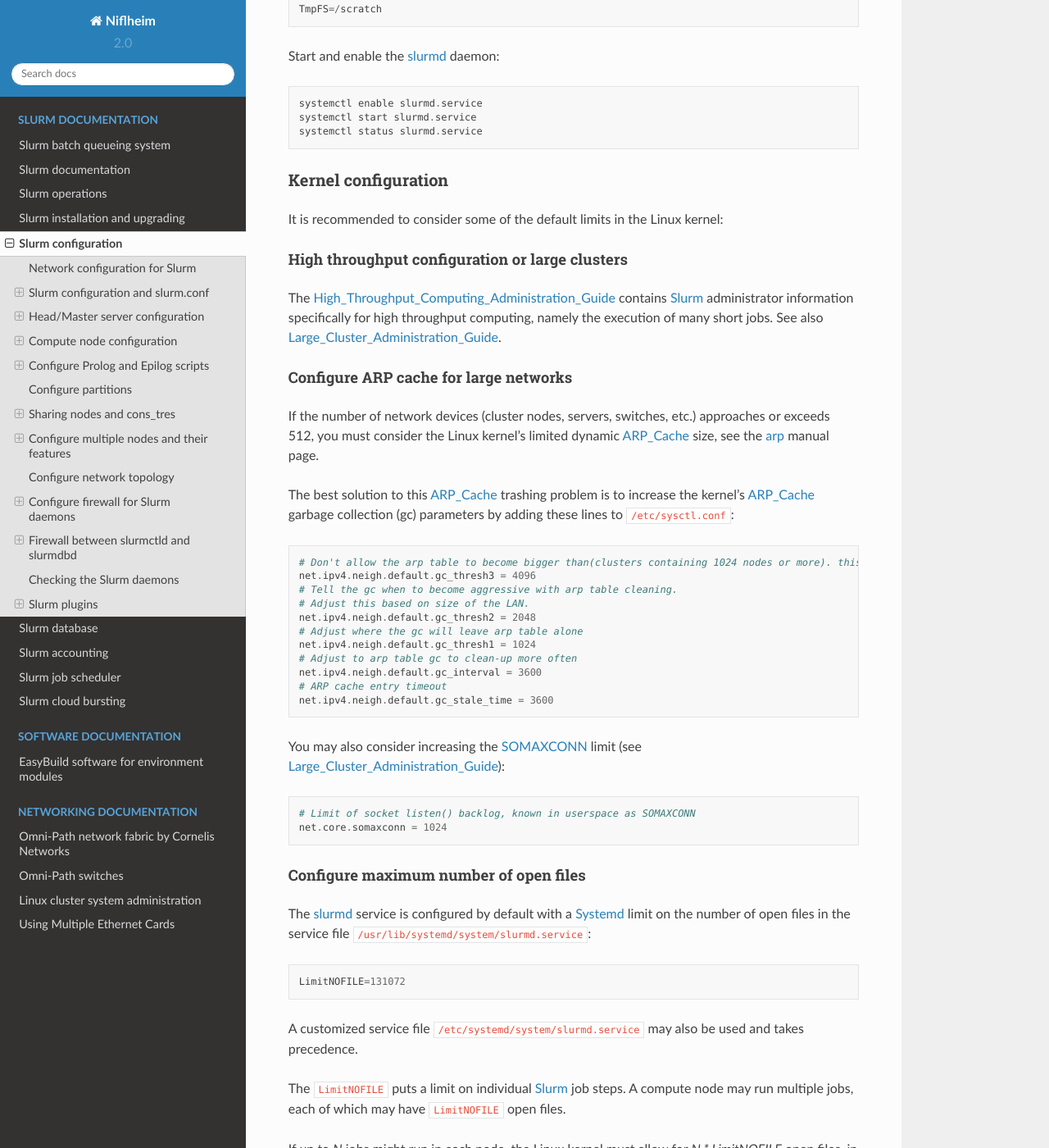
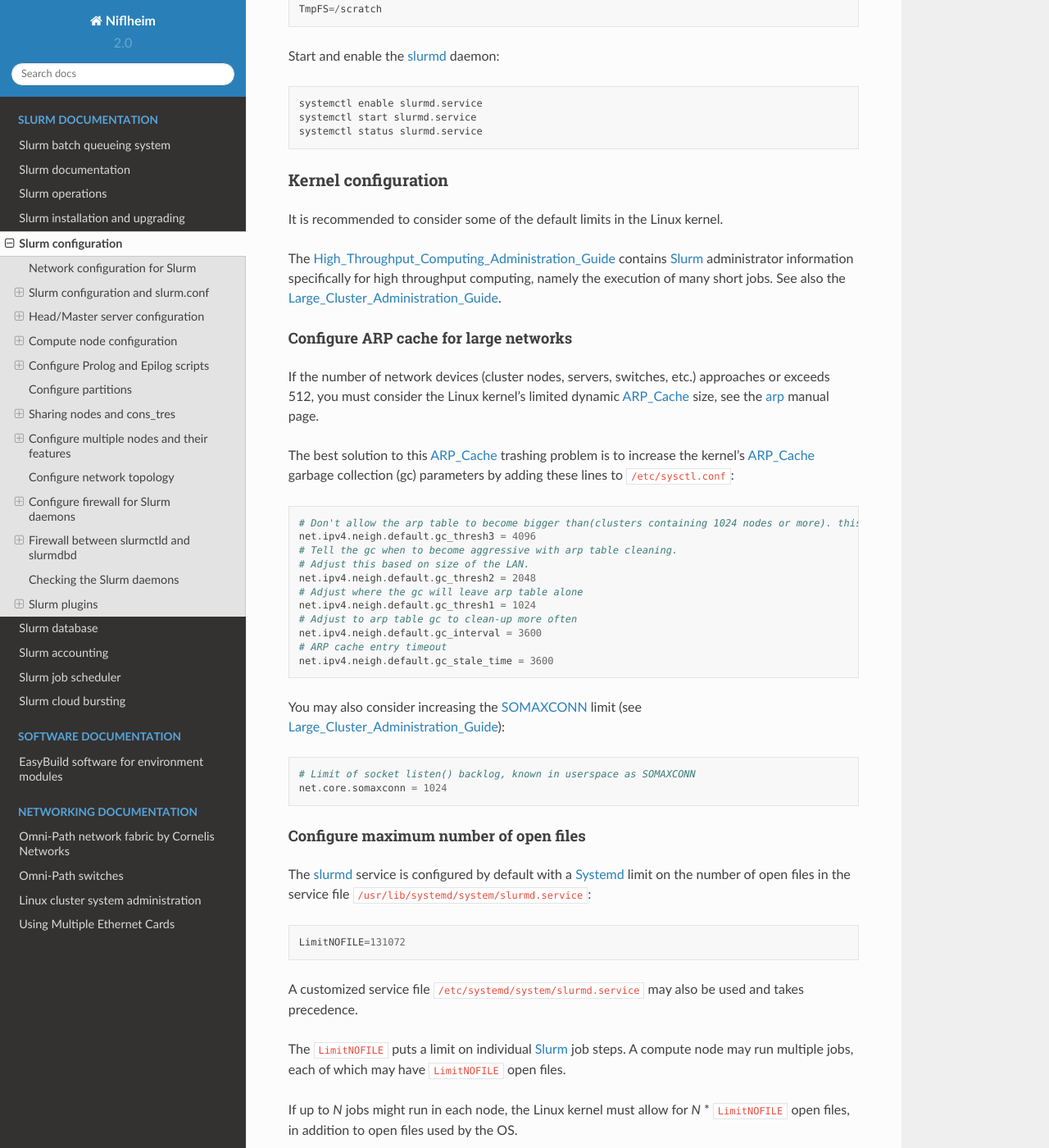
Before and after one commit to OleHolmNielsen/Niflheim_system, a Sphinx documentation site: the page built from docs/Slurm_configuration.rst, in a window 1280 px wide and 1400 px high, scrolled down 23918 px. Shown: the whole window at 82% size. Built offline with Sphinx 7.4.7 and the Read the Docs theme 2.0.0, drawn with Linux system fonts in a browser that asks for light colours.

Commit message:
Minor edit

```diff
--- a/docs/Slurm_configuration.rst
+++ b/docs/Slurm_configuration.rst
@@ -997,13 +997,10 @@ Start and enable the slurmd_ daemon::
 Kernel configuration
 ------------------------
 
-It is recommended to consider some of the default limits in the Linux kernel:
-
-High throughput configuration or large clusters
-.................................................
+It is recommended to consider some of the default limits in the Linux kernel.
 
 The High_Throughput_Computing_Administration_Guide_ contains Slurm_ administrator information specifically for high throughput computing, namely the execution of many short jobs.
-See also Large_Cluster_Administration_Guide_.
+See also the Large_Cluster_Administration_Guide_.
 
 .. _High_Throughput_Computing_Administration_Guide: https://slurm.schedmd.com/high_throughput.html
 .. _Large_Cluster_Administration_Guide: https://slurm.schedmd.com/big_sys.html
@@ -1050,7 +1047,7 @@ A customized service file ``/etc/systemd/system/slurmd.service`` may also be use
 The ``LimitNOFILE`` puts a limit on individual Slurm_ job steps.
 A compute node may run multiple jobs, each of which may have ``LimitNOFILE`` open files.
 
-If up to `N` jobs might run in each node, the Linux kernel must allow for `N * LimitNOFILE` open files,
+If up to `N` jobs might run in each node, the Linux kernel must allow for `N` * ``LimitNOFILE`` open files,
 in addition to open files used by the OS.
 
 Therefore a line should be configured in ``/etc/sysctl.conf``, for example 100 times the ``LimitNOFILE``::
```
